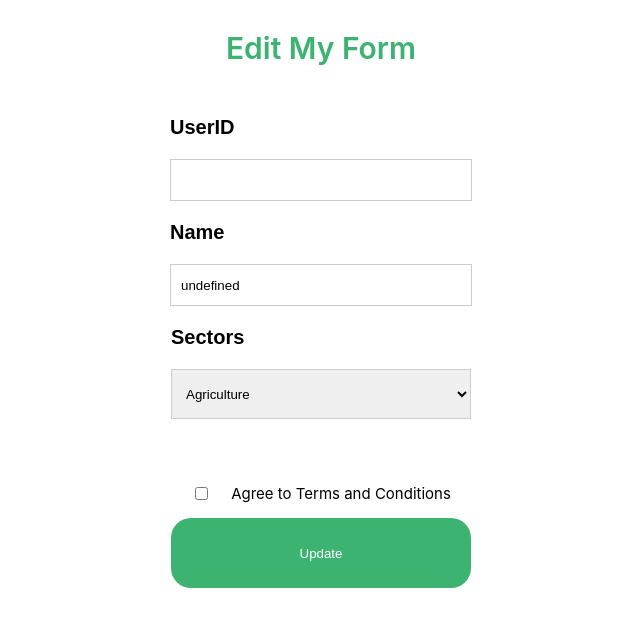
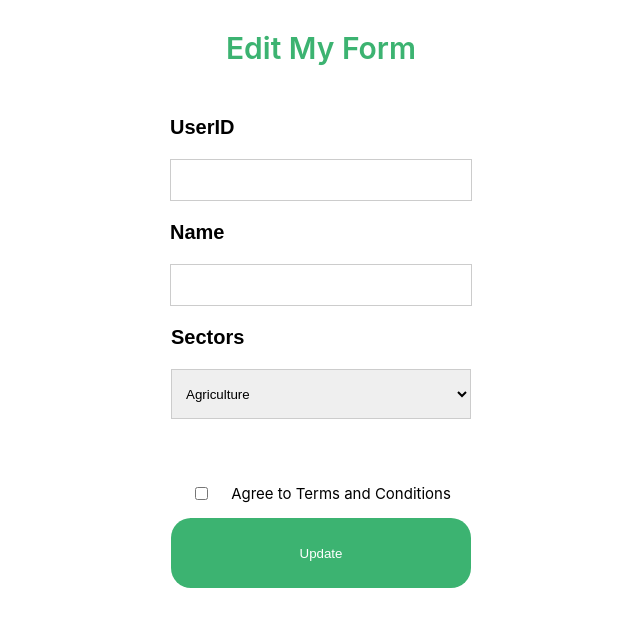
Before and after one commit to Tola-byte/my-frontend-app, a React (Create React App) app: page /updatedForm in a window 1280 px wide. Shown: the top 626 px of the page, without its empty margins (319-959 px from the left). Built offline with nearby package versions, Linux system fonts and the light colour scheme; no server answers; the HTML template or start-up script is replaced by a standard one.

Commit message:
fixed updates

```diff
--- a/src/Contexts/FormContext.js
+++ b/src/Contexts/FormContext.js
@@ -9,7 +9,7 @@ const reducer = (state= initialState, action) => {
     switch(action.type) {
 
         case "ADD_USER_ID":
-            return  { ...state, id: action.payload._id }
+            return  { ...state, id: action.payload._id , names: action.payload.name}
 
         default:
             return state;
--- a/src/components/InputForm/InputForm.js
+++ b/src/components/InputForm/InputForm.js
@@ -44,7 +44,8 @@ const InputForm = () => {
         dispatch({
           type: "ADD_USER_ID",
           payload: {
-            _id: res.data.newUser._id
+            _id: res.data.newUser._id,
+            name: res.data.newUser.name
           }
         })
         console.log(res.data)
--- a/src/components/UpdatedForm/UpdatedForm.js
+++ b/src/components/UpdatedForm/UpdatedForm.js
@@ -4,7 +4,7 @@ import axios from 'axios'
 import styles from "../UpdatedForm/UpdatedForm.module.css"
 
 const UpdatedForm = () => {
-  const [state ] = useId()
+  const [state] = useId()
 
   const [ agree , setAgree] = useState(true);
   const [ sector , setSector] = useState("");
@@ -28,8 +28,8 @@ const UpdatedForm = () => {
     }
     fetchData()
   } , [state.id]);
-
-  const [ name , setName] = useState(`${data?.name}`);
+  console.log(state)
+  const [ name , setName] = useState(state.names);
   const HandleSubmission = (e) => {
     e.preventDefault();
   const dataToBePosted =  {
@@ -38,17 +38,11 @@ const UpdatedForm = () => {
   sector: sector,
   agreement: agree,
 };
-  console.log(dataToBePosted)
 
      axios.post("https://my-backend-code-production.up.railway.app/update-user", dataToBePosted)
    .then(res => {
-    // dispatch({
-    //   type: "ADD_USER_ID",
-    //   payload: {
-    //     _id: res.data.newUser._id
-    //   }
-    // })
     console.log(res.data)
+
     console.log(dataToBePosted)
    })
   .catch(err => console.log(err));
@@ -56,9 +50,7 @@ const UpdatedForm = () => {
 
 
   }
-
   console.log(data?.name)
-
   return (
     <div>
     <div className={styles.myForm}>
@@ -68,7 +60,7 @@ const UpdatedForm = () => {
 
     <label className={styles.label}>
     <p className={styles.name}>UserID</p>
-    <input className = {styles.input} type="text" name="" id="" value={state.id}/>
+    <input className = {styles.input} type="text" name="" id="" value={state.id} readOnly/>
 
     </label>
 
```
